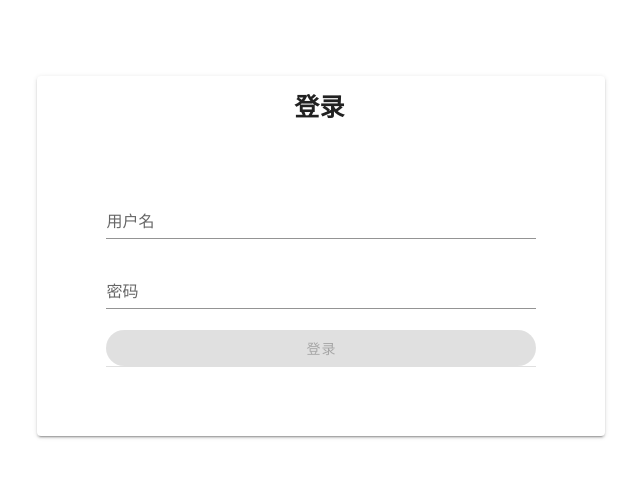
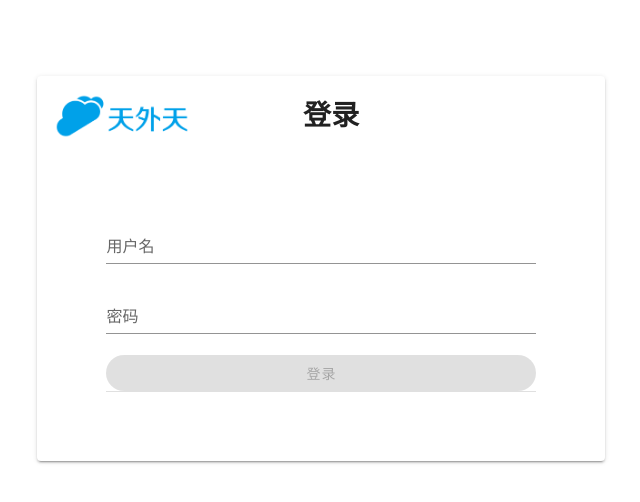
Before and after one commit to KuangjuX-Archived/School-Affairs-Admin, a Vue app: page /#/login in a window 1280 px wide. Shown: the top 502 px of the page, without its empty margins (319-959 px from the left). Built offline with nearby package versions, Linux system fonts and the light colour scheme; what vue-quill-editor would draw is missing.

Commit message:
add icon

```diff
--- a/public/index.html
+++ b/public/index.html
@@ -4,7 +4,7 @@
     <meta charset="utf-8">
     <meta http-equiv="X-UA-Compatible" content="IE=edge">
     <meta name="viewport" content="width=device-width,initial-scale=1.0">
-    <link rel="icon" href="<%= BASE_URL %>favicon.ico">
+    <link rel="icon" href="<%= BASE_URL %>twt.ico">
     <title><%= htmlWebpackPlugin.options.title %></title>
     <link rel="stylesheet" href="https://fonts.googleapis.com/css?family=Roboto:100,300,400,500,700,900">
     <link rel="stylesheet" href="https://cdn.jsdelivr.net/npm/@mdi/font@latest/css/materialdesignicons.min.css">
--- a/src/components/Header.vue
+++ b/src/components/Header.vue
@@ -3,6 +3,9 @@
     <v-app-bar dense fixed>
         <div class="admin-header">
             <div class="admin-title">
+              <div class="twt-logo">
+                <img src="../../public/icons/twtlogo.png">
+              </div>
               <span class="title-text">天津大学校务系统管理后台</span>
             </div>
             <div class="admin-home" @click="transferURL('/home')">
@@ -59,21 +62,23 @@ export default {
     width: 100%;
     /*text-align: center;*/
     flex: 18;
+    display: flex;
 }
 
 .admin-logout {
     flex: 1;
     text-align: center;
-    margin-top: 8px
+    margin-top: 14px;
 }
 
 .admin-home{
     flex: 1;
+    margin-top: 8px;
 }
 
 .admin-message{
     flex: 1;
-
+    margin-top: 8px;
 }
 
 .admin-home:hover{
@@ -98,6 +103,11 @@ export default {
 }
 
 .title-text{
-  margin-left: 45%;
+  margin-left: 30%;
+  margin-top: 8px;
+}
+
+.twt-logo img{
+  height: 48px;
 }
 </style>
--- a/src/views/Login.vue
+++ b/src/views/Login.vue
@@ -6,7 +6,12 @@
             <v-col cols="6">
                 <v-card>
                     <v-card-title>
-                        <div class="card-title-element">登录</div>
+                        <div class="login-title-box">
+                          <div class="twt-logo">
+                            <img src="../../public/icons/twtlogo.png">
+                          </div>
+                          <div class="card-title-element">登录</div>
+                        </div>
                     </v-card-title>
                     <v-card-text>
                         <div style="margin: 10%">
@@ -90,8 +95,26 @@ a:hover {
 
 .card-title-element {
     align-items: center;
-    margin-left: 45%;
+    /*margin-left: 45%;*/
     font-weight: 900;
-    font-size: 25px;
+    font-size: 28px;
+    flex: 2;
+    margin-top: 8px;
+    width: 100%;
+    margin-left: 20%;
+}
+
+
+.twt-logo img{
+  height: 48px;
+}
+
+.twt-logo{
+  flex: 1;
+}
+
+.login-title-box{
+  display: flex;
+  width: 100%;
 }
 </style>
```
Also changed, not shown: public/icons/twtlogo.png (added), 1 other file (tests, documents, lock files or other folders).
